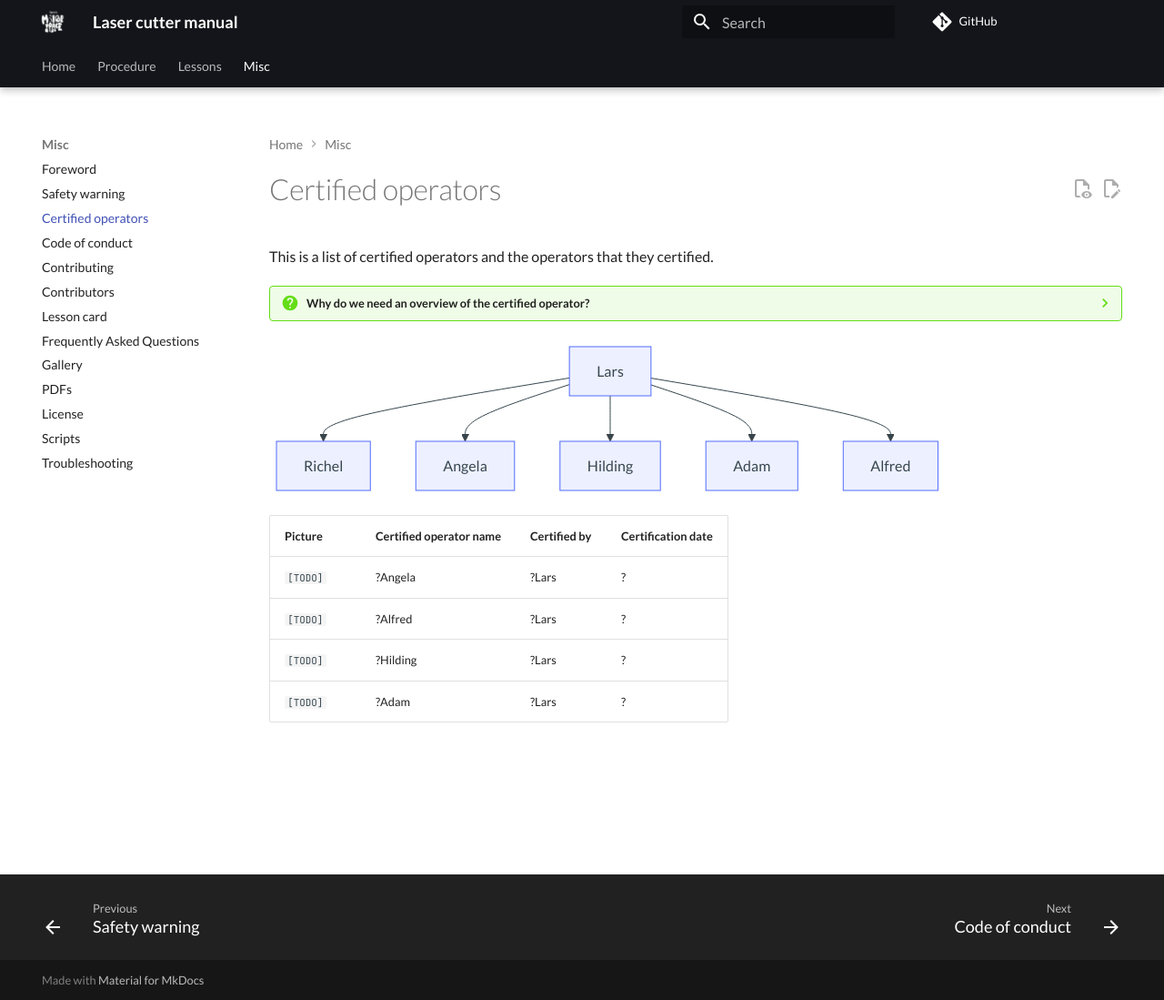
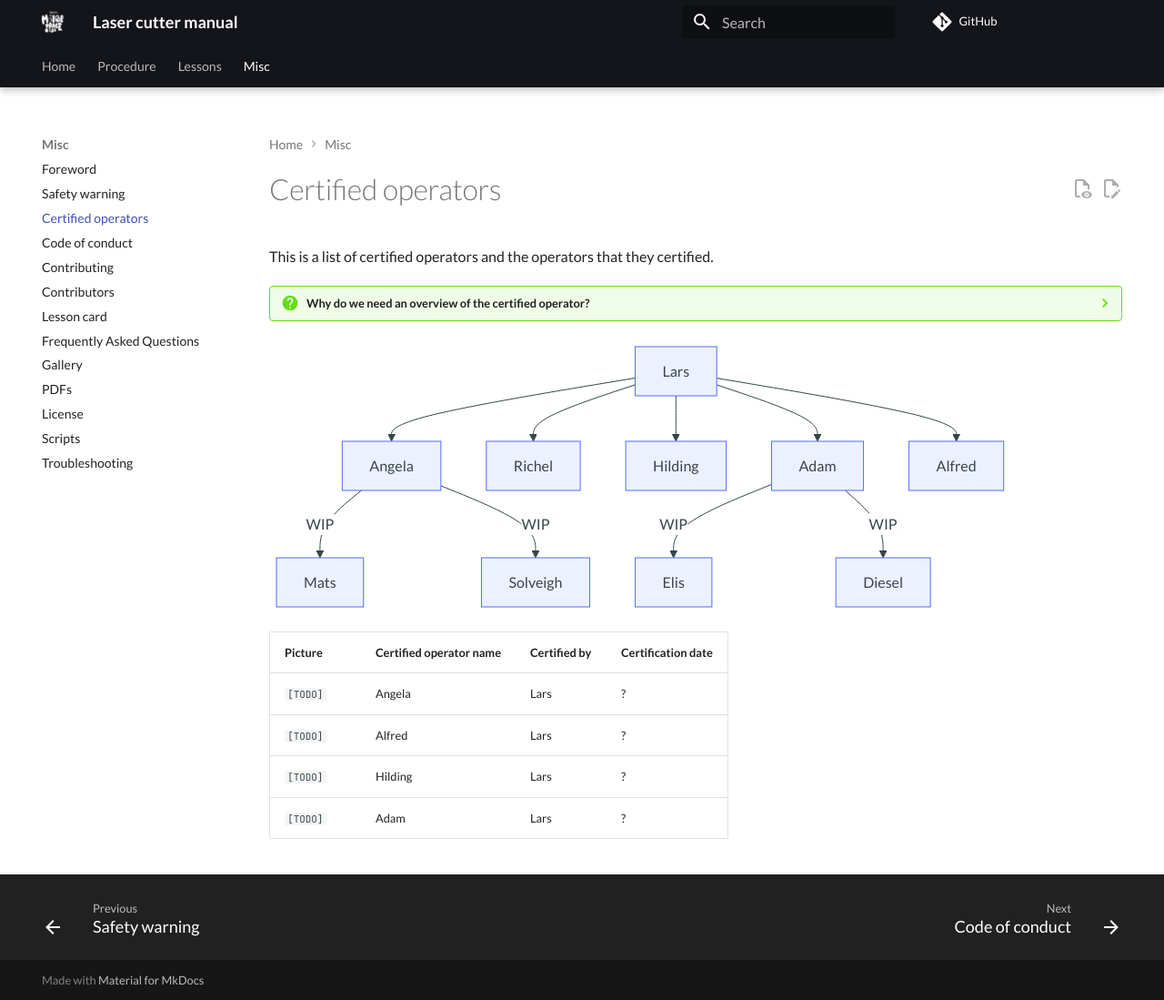
Before and after one commit to uppsala-makerspace/laser_cutter_guide, an MkDocs documentation site: the page built from docs/certified_operators.md, in a window 1280 px wide and 1099 px high. Shown: the whole window at 91% size. Built offline with MkDocs 1.6.1 and Material for MkDocs 9.7.7, drawn with Linux system fonts in a browser that asks for light colours; comment, search, counter and statistics services are not loaded; some of the changed lines change nothing that is shown.

Commit message:
Create pedigree

````diff
--- a/docs/certified_operators.md
+++ b/docs/certified_operators.md
@@ -28,11 +28,17 @@ flowchart TD
   Lars --> Hilding
   Lars --> Adam
   Lars --> Alfred
+
+  Adam --> |WIP| Elis
+  Adam --> |WIP| Diesel
+  Angela --> |WIP| Mats
+  Angela --> |WIP| Solveigh
+
 ```
 
 Picture |Certified operator name|Certified by|Certification date
 --------|-----------------------|------------|------------------
-`[TODO]`|?Angela                |?Lars       |?
-`[TODO]`|?Alfred                |?Lars       |?
-`[TODO]`|?Hilding               |?Lars       |?
-`[TODO]`|?Adam                  |?Lars       |?
+`[TODO]`|Angela                |Lars         |?
+`[TODO]`|Alfred                |Lars         |?
+`[TODO]`|Hilding               |Lars         |?
+`[TODO]`|Adam                  |Lars         |?
````
